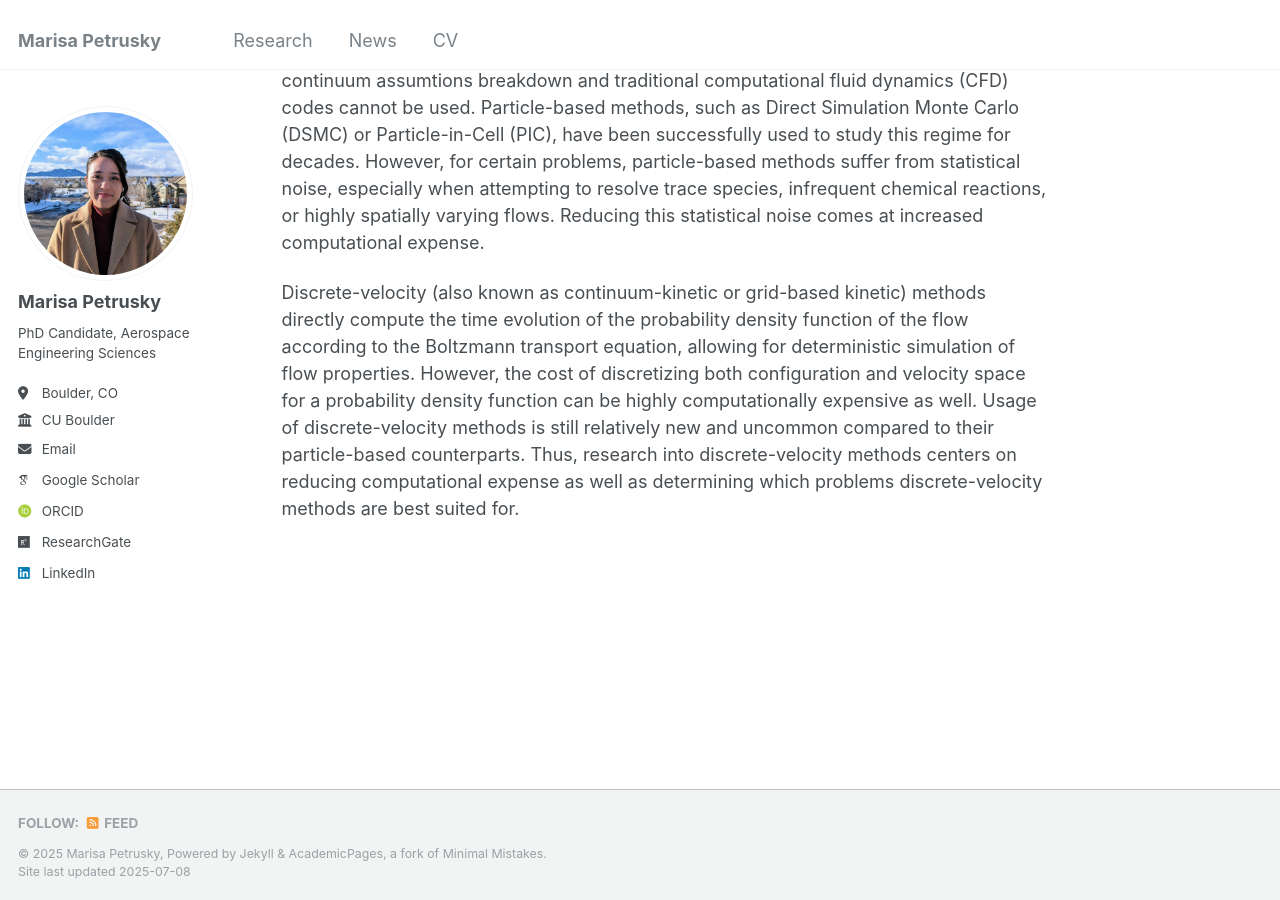
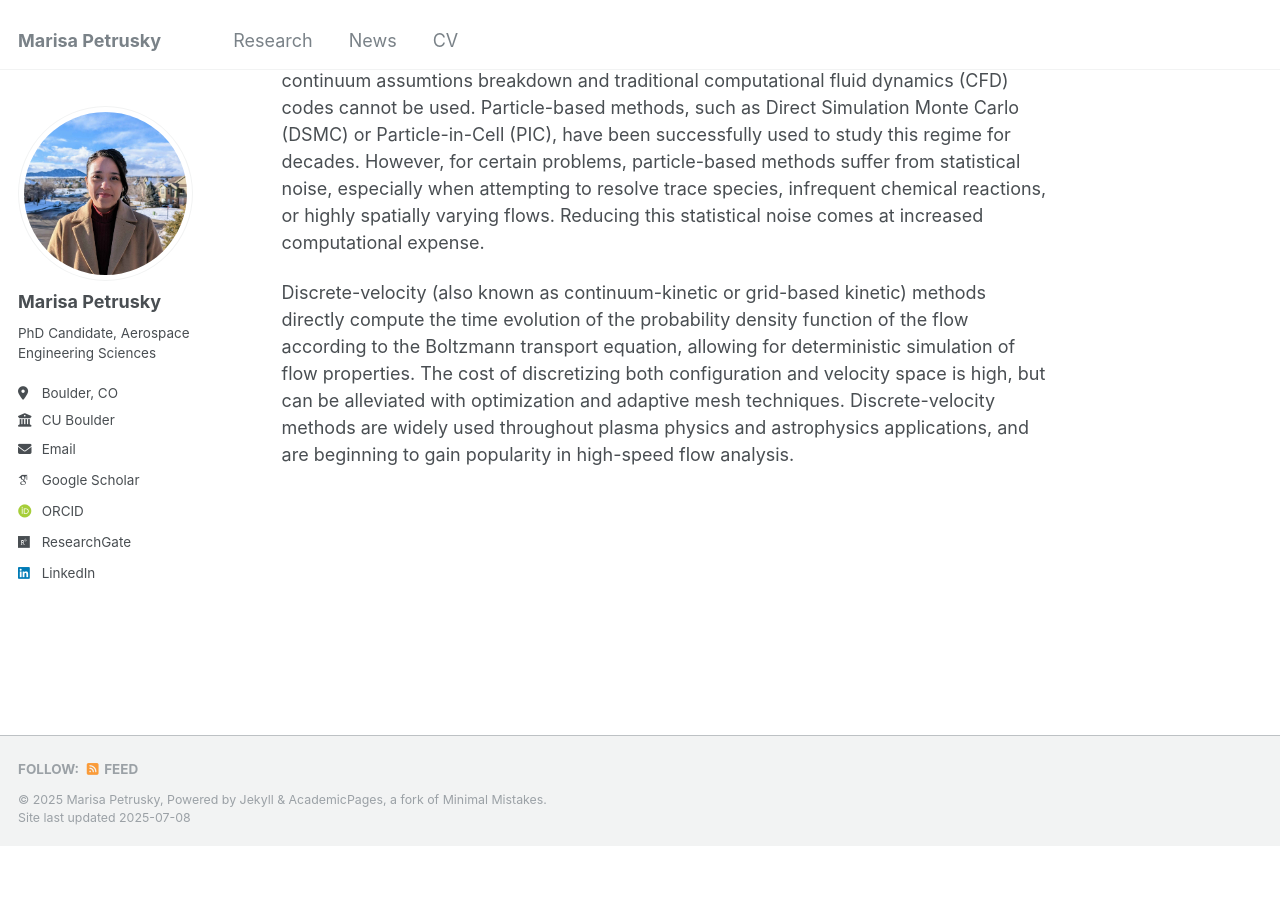
Before and after one commit to marisapetrusky/marisapetrusky.github.io, a Jekyll site: the page built from _pages/research.md, in a window 1280 px wide and 900 px high, scrolled down 1194 px. Built offline with Jekyll 4.4.1, drawn with Linux system fonts in a browser that asks for light colours; some web fonts are replaced; after the commit the page ends 2040 px from its top, so only the background shows below that.

Commit message:
Update research.md

```diff
--- a/_pages/research.md
+++ b/_pages/research.md
@@ -22,4 +22,4 @@ A critical gap in literature is that a majority of classical plasma sheath theor
 ## Discrete-Velocity Methods
 Study of rarefied gas flows necessitates the use of kinetic modeling methods, as continuum assumtions breakdown and traditional computational fluid dynamics (CFD) codes cannot be used. Particle-based methods, such as Direct Simulation Monte Carlo (DSMC) or Particle-in-Cell (PIC), have been successfully used to study this regime for decades. However, for certain problems, particle-based methods suffer from statistical noise, especially when attempting to resolve trace species, infrequent chemical reactions, or highly spatially varying flows. Reducing this statistical noise comes at increased computational expense.
 
-Discrete-velocity (also known as continuum-kinetic or grid-based kinetic) methods directly compute the time evolution of the probability density function of the flow according to the Boltzmann transport equation, allowing for deterministic simulation of flow properties. However, the cost of discretizing both configuration and velocity space for a probability density function can be highly computationally expensive as well. Usage of discrete-velocity methods is still relatively new and uncommon compared to their particle-based counterparts. Thus, research into discrete-velocity methods centers on reducing computational expense as well as determining which problems discrete-velocity methods are best suited for.
+Discrete-velocity (also known as continuum-kinetic or grid-based kinetic) methods directly compute the time evolution of the probability density function of the flow according to the Boltzmann transport equation, allowing for deterministic simulation of flow properties. The cost of discretizing both configuration and velocity space is high, but can be alleviated with optimization and adaptive mesh techniques. Discrete-velocity methods are widely used throughout plasma physics and astrophysics applications, and are beginning to gain popularity in high-speed flow analysis.
```
